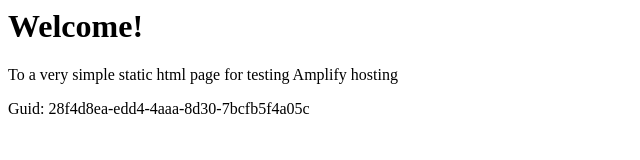
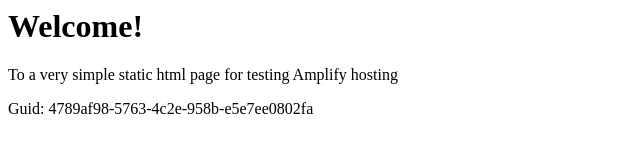
Before and after one commit to aws-aemilia-mxp/Github-PR-Commit-Integration-Test-DoNotTouch-GitHubWebhookPushCanaryTest-v1-preprod-eu-south-1, a website: page src/index.html in a window 1280 px wide. Shown: the full height of the page, 0-640 px from the left. Drawn offline with Linux system fonts and the light colour scheme.

Commit message:
commit from integ tests

```diff
--- a/src/index.html
+++ b/src/index.html
@@ -12,6 +12,6 @@
 <body>
     <h1>Welcome!</h1>
     <p>To a very simple static html page for testing Amplify hosting</p>
-    <p>Guid: 28f4d8ea-edd4-4aaa-8d30-7bcfb5f4a05c</p></body>
+    <p>Guid: 4789af98-5763-4c2e-958b-e5e7ee0802fa</p></body>
 
 </html>
```
